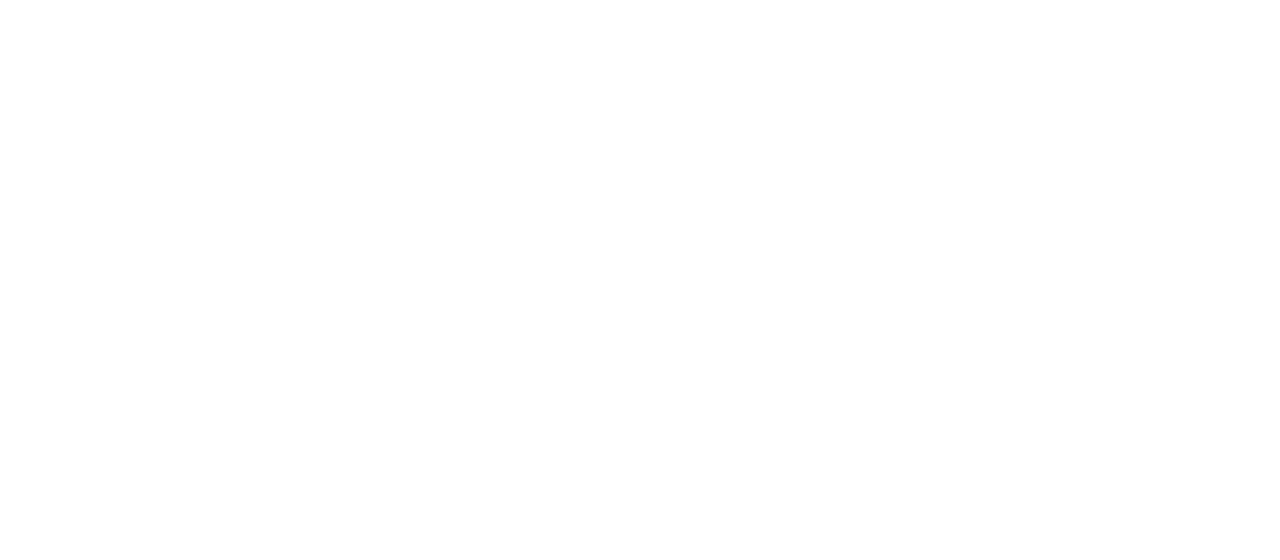
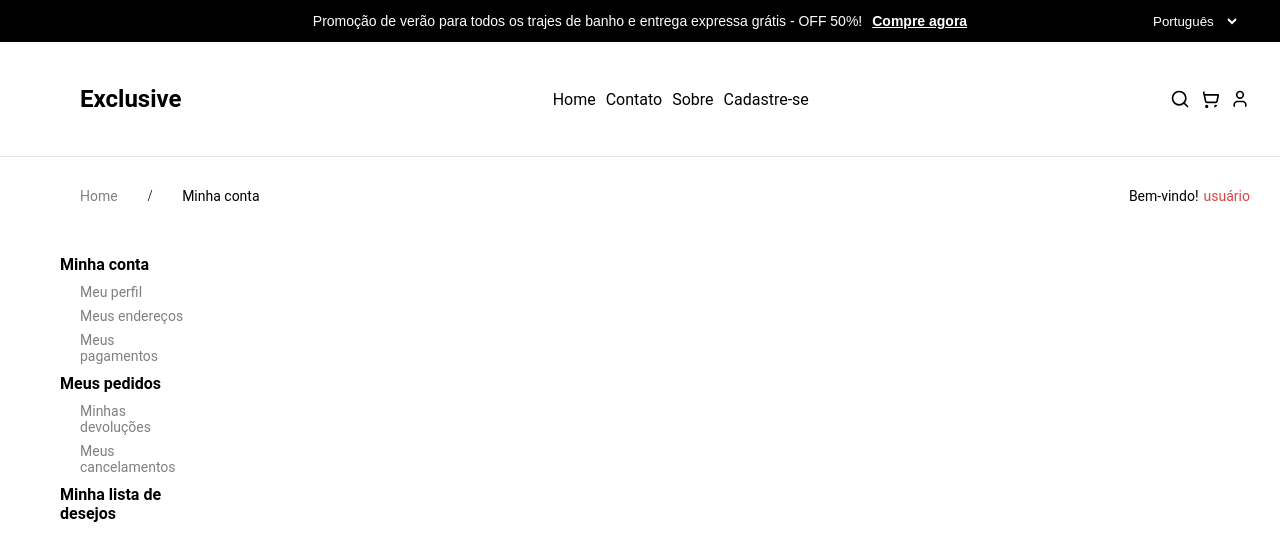
Before and after one commit to Icsilva01/ecommerce-icaro, a React (Vite) app: page /manager-account in a window 1280 px wide. Before the commit this address had no page. Shown: the top 560 px of the page. Built offline with nearby package versions, Linux system fonts and the light colour scheme; the HTML template or start-up script is replaced by a standard one.

Commit message:
feat: manager-user page in progress

```diff
--- a/src/Routes/index.tsx
+++ b/src/Routes/index.tsx
@@ -1,5 +1,5 @@
 import { Route, Routes } from "react-router-dom";
-import { About, Contact, ForgetPassword, Home, Login, SignUp, Error } from "../presentation";
+import { About, Contact, ForgetPassword, Home, Login, SignUp, Error, ManageAccount } from "../presentation";
 
 export const Router = () => {
   // const { token } = useAuth();
@@ -13,6 +13,7 @@
       <Route path={"/contact"} element={<Contact />} />
       <Route path={"/about"} element={<About />} />
       <Route path={"/error404"} element={<Error />} />
+      <Route path={"/manager-account"} element={<ManageAccount />} />
 
       {/* <Route path="/*" element={token ? <PrivateRoutes /> : <Login/>} /> */}
     </Routes>
--- a/src/i18n/locales/en.json
+++ b/src/i18n/locales/en.json
@@ -8,6 +8,7 @@
     "MENU.HOME": "Home",
     "MENU.ABOUT": "About",
     "MENU.CONTACT": "Contact",
+    "MENU.MANAGE.ACCOUNT": "My Account",
     "MENU.SIGNUP": "Sign Up",
     "MENU.ERROR.404": "404 Error",
     "MENU.ERROR.500": "500 Error",
@@ -68,7 +69,17 @@
     "LOGIN.ACCOUNT": "Login",
     "MANAGE.ACCOUNT": "Manage Account",
 
+    "MANAGE.MY.ACCOUNT": "Manage My Account",
+    "MANAGE.MY.PROFILE": "My Profile",
+    "MANAGE.MY.ADDRESS": "Address Book",
+    "MANAGE.MY.PAYMENTS": "My Payment Options",
+    "MANAGE.MY.ORDER": "My Orders",
+    "MANAGE.MY.RETURN": "My Returns",
+    "MANAGE.MY.CANCEL": "My Cancellations",
+    "MANAGE.MY.WISHLIST": "My Wishlist",
+
     "INVALID.FIELD": "is invalid",
+    "WELCOME": "Welcome!",
 
     "FORGET.PASSWORD.TITLE": "Forget Password?",
     "FORGET.PASSWORD.TEXT": "Enter your email address and we will send you a new password.",
--- a/src/i18n/locales/ptBr.json
+++ b/src/i18n/locales/ptBr.json
@@ -8,6 +8,7 @@
     "MENU.HOME": "Home",
     "MENU.ABOUT": "Sobre",
     "MENU.CONTACT": "Contato",
+    "MENU.MANAGE.ACCOUNT": "Minha conta",
     "MENU.SIGNUP": "Cadastre-se",
     "MENU.ERROR.404": "Erro 404",
     "MENU.ERROR.500": "Erro 500",
@@ -68,7 +69,19 @@
     "LOGIN.ACCOUNT": "Login",
     "MANAGE.ACCOUNT": "Gerenciar conta",
 
+    "MANAGE.MY.ACCOUNT": "Minha conta",
+    "MANAGE.MY.PROFILE": "Meu perfil",
+    "MANAGE.MY.ADDRESS": "Meus endereços",
+    "MANAGE.MY.PAYMENTS": "Meus pagamentos",
+    "MANAGE.MY.ORDER": "Meus pedidos",
+    "MANAGE.MY.RETURN": "Minhas devoluções",
+    "MANAGE.MY.CANCEL": "Meus cancelamentos",
+    "MANAGE.MY.WISHLIST": "Minha lista de desejos",
+
+    "MANAGE.ACCOUNT.TITLE": "Gerenciar conta",
+
     "INVALID.FIELD": "inválido",
+    "WELCOME": "Bem-vindo! ",
 
     "FORGET.PASSWORD.TITLE": "Esqueceu a senha?",
     "FORGET.PASSWORD.TEXT": "Digite seu e-mail e enviaremos um link para redefinir sua senha.",
--- a/src/presentation/about/about.tsx
+++ b/src/presentation/about/about.tsx
@@ -3,6 +3,7 @@
 import { useNavigate } from "react-router-dom";
 import styled from "styled-components";
 import { ImageAbout, ImageMarket, ImageMoney, ImageShopping, ImageMoneyBag } from "../../assets";
+import { BoxNav } from "../components/styled";
 
 const Box = styled.div`
   display: flex;
@@ -66,7 +67,7 @@
     <div>
       <TopHeader />
       <Header />
-      <Box>
+      <BoxNav>
         <TextNavigation onClick={() => navigate("/")}>
           {t("MENU.HOME")}
         </TextNavigation>
@@ -74,7 +75,7 @@
         <TextNavigation style={{ color: "#000000", cursor: "auto" }}>
           {t("MENU.ABOUT")}
         </TextNavigation>
-      </Box>
+      </BoxNav>
       <Box style={{justifyContent:"space-between"}}>
         <Stack>
           <TextTitle>
--- a/src/presentation/components/sidebar/sidebar.tsx
+++ b/src/presentation/components/sidebar/sidebar.tsx
@@ -1,13 +1,7 @@
 import { useNavigate } from "react-router-dom";
 import { t } from "i18next";
 import styled from "styled-components";
-
-const SidebarContainer = styled.div`
-  width: 20%;
-  padding: 20px 60px;
-  border-right: 1px solid #ccc;
-  height: 100%;
-`;
+import { SidebarContainer } from "../styled";
 
 const Accordion = styled.div`
   cursor: pointer;
@@ -49,7 +43,7 @@
     }
   ]
   return (
-    <SidebarContainer>
+    <SidebarContainer style={{borderRight:"1px solid #ccc"}}>
       {components.map((sidebar, index) => (
           <Accordion key={index} onClick={() => navigate(sidebar.link)}>
             {sidebar.name}
--- /dev/null
+++ b/src/presentation/components/styled/index.tsx
@@ -0,0 +1,37 @@
+import styled from "styled-components";
+
+export const Container = styled.div`
+  display: flex;
+`;
+
+export const Stack = styled.div`
+  display: flex;
+  flex-direction: column;
+`;
+
+export const BoxNav = styled.div`
+  display: flex;
+  align-items: center;
+  padding: 30px 80px;
+  gap: 30px;
+`;
+
+export const TextNav = styled.p`
+  font-size: 14px;
+  font-weight: 400;
+  color: #7d8184;
+  font-family: "Roboto", sans-serif;
+  cursor: pointer;
+`;
+export const Text = styled.p`
+  font-size: 14px;
+  font-weight: 400;
+  color: #000000;
+  font-family: "Roboto", sans-serif;
+`;
+
+export const SidebarContainer = styled.div`
+width: 20%;
+padding: 20px 60px;
+height: 100%;
+`;
--- a/src/presentation/index.tsx
+++ b/src/presentation/index.tsx
@@ -5,3 +5,4 @@
 export * from './contact/contact'
 export * from './about/about'
 export * from './error/error'
+export * from './manage-account/manage-account'
--- /dev/null
+++ b/src/presentation/manage-account/manage-account.tsx
@@ -0,0 +1,130 @@
+import { t } from "i18next";
+import { Header, TopHeader } from "../components";
+import {
+  BoxNav,
+  Container,
+  SidebarContainer,
+  Stack,
+  Text,
+  TextNav,
+} from "../components/styled";
+import { useNavigate } from "react-router-dom";
+import { useState } from "react";
+
+export const ManageAccount = () => {
+  const [components, setComponents] = useState<string>("");
+  const navigate = useNavigate();
+
+  const handleComponent = (component: string) => {
+    setComponents(component);
+  };
+
+  const renderComponent = () => {
+    switch (components) {
+      case "MANAGE.MY.PROFILE":
+        return <Text>{t("MANAGE.MY.PROFILE")}</Text>;
+    }
+  };
+
+  return (
+    <Stack>
+      <TopHeader />
+      <Header />
+      <Container
+        style={{
+          justifyContent: "space-between",
+          alignItems: "center",
+          paddingRight: "30px",
+        }}
+      >
+        <BoxNav>
+          <TextNav onClick={() => navigate("/")}>{t("MENU.HOME")}</TextNav>/{" "}
+          <TextNav style={{ color: "#000000", cursor: "auto" }}>
+            {t("MENU.MANAGE.ACCOUNT")}
+          </TextNav>
+        </BoxNav>
+        <Container style={{ gap: "5px" }}>
+          <Text>{t("WELCOME")}</Text>
+          <Text style={{ color: "#DB4444" }}> usuário</Text>
+        </Container>
+      </Container>
+      <Container>
+        <SidebarContainer>
+          <Text
+            onClick={() => handleComponent("MANAGE.MY.PROFILE")}
+            style={{ fontSize: "16px", fontWeight: 700, cursor: "pointer" }}
+          >
+            {t("MANAGE.MY.ACCOUNT")}
+          </Text>
+          <Stack style={{ padding: "10px 0 10px 20px", gap: "8px" }}>
+            <Text
+              onClick={() => handleComponent("MANAGE.MY.PROFILE")}
+              style={{
+                color:
+                  components === "MANAGE.MY.PROFILE" ? "#DB4444" : "#7D8184",
+                cursor: "pointer",
+              }}
+            >
+              {t("MANAGE.MY.PROFILE")}
+            </Text>
+            <Text
+              onClick={() => handleComponent("MANAGE.MY.ADDRESS")}
+              style={{
+                color:
+                  components === "MANAGE.MY.ADDRESS" ? "#DB4444" : "#7D8184",
+                cursor: "pointer",
+              }}
+            >
+              {t("MANAGE.MY.ADDRESS")}
+            </Text>
+            <Text
+              onClick={() => handleComponent("MANAGE.MY.PAYMENTS")}
+              style={{
+                color:
+                  components === "MANAGE.MY.PAYMENTS" ? "#DB4444" : "#7D8184",
+                cursor: "pointer",
+              }}
+            >
+              {t("MANAGE.MY.PAYMENTS")}
+            </Text>
+          </Stack>
+          <Text
+            onClick={() => handleComponent("MANAGE.MY.ORDER")}
+            style={{ fontSize: "16px", fontWeight: 700, cursor: "pointer" }}
+          >
+            {t("MANAGE.MY.ORDER")}
+          </Text>
+          <Stack style={{ padding: "10px 0 10px 20px", gap: "8px" }}>
+            <Text
+              onClick={() => handleComponent("MANAGE.MY.RETURN")}
+              style={{
+                color:
+                  components === "MANAGE.MY.RETURN" ? "#DB4444" : "#7D8184",
+                cursor: "pointer",
+              }}
+            >
+              {t("MANAGE.MY.RETURN")}
+            </Text>
+            <Text
+              onClick={() => handleComponent("MANAGE.MY.CANCEL")}
+              style={{
+                color:
+                  components === "MANAGE.MY.CANCEL" ? "#DB4444" : "#7D8184",
+                cursor: "pointer",
+              }}
+            >
+              {t("MANAGE.MY.CANCEL")}
+            </Text>
+          </Stack>
+          <Text
+            onClick={() => handleComponent("MANAGE.MY.WISHLIST")}
+            style={{ fontSize: "16px", fontWeight: 700, cursor: "pointer" }}
+          >
+            {t("MANAGE.MY.WISHLIST")}
+          </Text>
+        </SidebarContainer>
+        {renderComponent()}
+      </Container>
+    </Stack>
+  );
+};
```
Also changed, not shown: src/presentation/home/home.tsx (+54 -24 lines).
